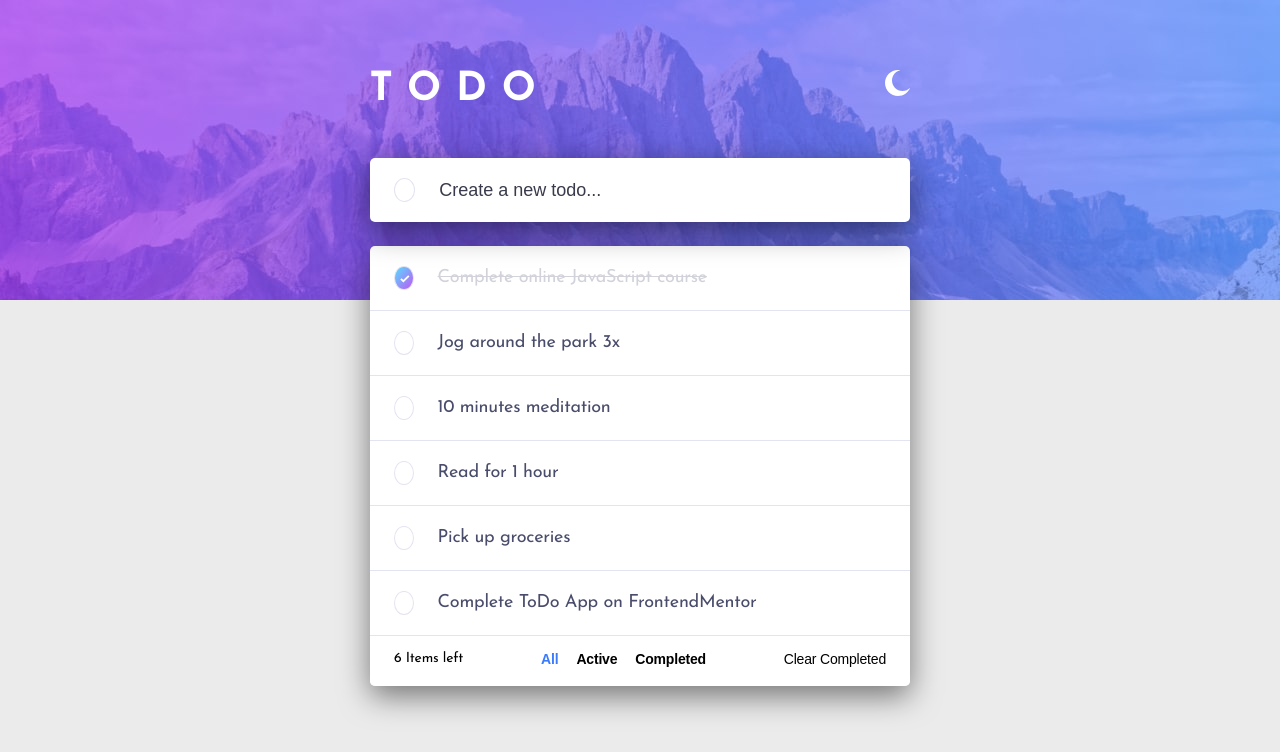
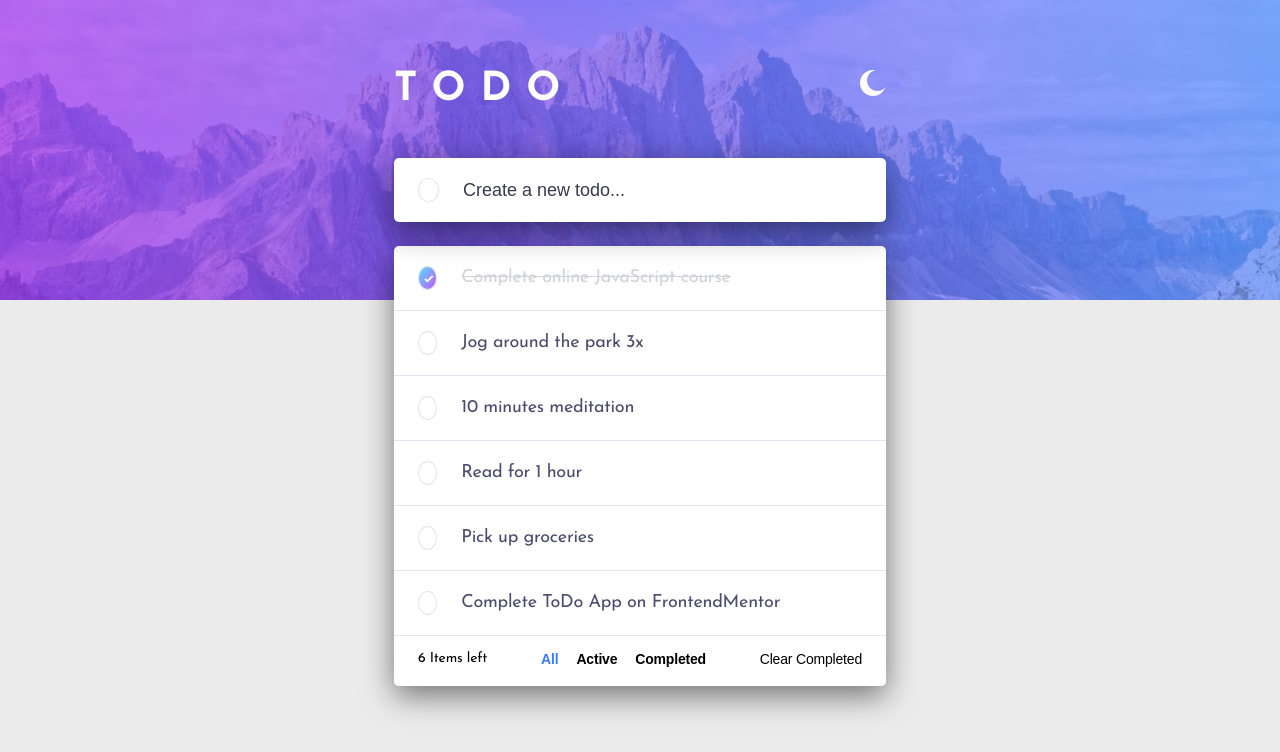
Before and after one commit to 12Kentos/todo-app, a React (Create React App) app: page / in a window 1280 px wide. Shown: the top 752 px of the page. Built offline with nearby package versions, Linux system fonts and the light colour scheme.

Commit message:
finished

```diff
--- a/src/App.js
+++ b/src/App.js
@@ -113,16 +113,18 @@ function App() {
           colorScheme ? styles.dark : styles.light
         }`}
       ></div>
+      <div className={styles.testing}>
         <div className={styles["heading-primary"]}>
           <Heading />
-        <Toggle colorScheme={colorScheme} onClick={toggleColorSchemeHandler} />
+          <Toggle
+            colorScheme={colorScheme}
+            onClick={toggleColorSchemeHandler}
+          />
         </div>
-      <div>
         <NewToDo
           className={styles["new-todo"]}
           onAddItemHandler={addItemHandler}
         />
-      </div>
         <ToDos
           items={filteredItemsList}
           onDeleteItemHandler={deleteItemHandler}
@@ -132,6 +134,7 @@ function App() {
           onDeleteCompletedItemHandler={deleteCompletedItemHandler}
         />
       </div>
+    </div>
   );
 }
 
--- a/src/App.module.scss
+++ b/src/App.module.scss
@@ -19,6 +19,13 @@
 //   background-color: var(--background-color);
 //   position: relative;
 // }
+
+.testing {
+  max-width: 54rem;
+  width: 100%;
+  padding-left: 2.4rem;
+  padding-right: 2.4rem;
+}
 
 .main-body {
   min-height: 100vh;
--- a/src/components/NewToDos/NewToDo.module.scss
+++ b/src/components/NewToDos/NewToDo.module.scss
@@ -1,10 +1,20 @@
+// width: 100%;
+//     max-width: 73rem;
+//     background-color: var(--light-theme-card-background);
+//     border-radius: 1.5rem;
+//     display: flex;
+//     align-items: center;
+//     box-shadow: 0 1rem 2rem rgb(0 0 0 / 10%);
+//     margin-bottom: 2.4rem;
+//     position: relative;
+
 .wrapper {
   position: relative;
+  width: 100%;
   max-width: 54rem;
-  width: 54rem;
   display: flex;
   align-items: center;
-  justify-content: space-between;
+  // justify-content: space-between;
   background-color: var(--card-background);
   border-radius: 0.5rem;
   margin-bottom: 2.4rem;
--- a/src/components/ToDos/ToDoItemsFilter.module.scss
+++ b/src/components/ToDos/ToDoItemsFilter.module.scss
@@ -22,3 +22,9 @@
 .active {
   color: var(--input-text-caret);
 }
+
+@media (max-width: 30em) {
+  html {
+    font-size: 48%;
+  }
+}
--- a/src/components/ToDos/ToDoItemsList.module.scss
+++ b/src/components/ToDos/ToDoItemsList.module.scss
@@ -1,4 +1,5 @@
 .wrapper {
+  position: relative;
   max-width: 54rem;
   width: 100%;
   border-radius: 0.5rem;
--- a/src/components/UI/Toggle.module.scss
+++ b/src/components/UI/Toggle.module.scss
@@ -8,10 +8,14 @@
 
   &.dark {
     background-image: url("../../../images/icon-sun.svg");
+    background-size: contain;
+    background-repeat: no-repeat;
   }
 
   &.light {
     background-image: url("../../../images/icon-moon.svg");
+    background-size: contain;
+    background-repeat: no-repeat;
   }
 
   &:hover {
```
Also changed, not shown: src/components/ToDos/ToDoItemsFilter.js (+0 -26 lines). Lines whose indentation alone changed are shown as unchanged.
